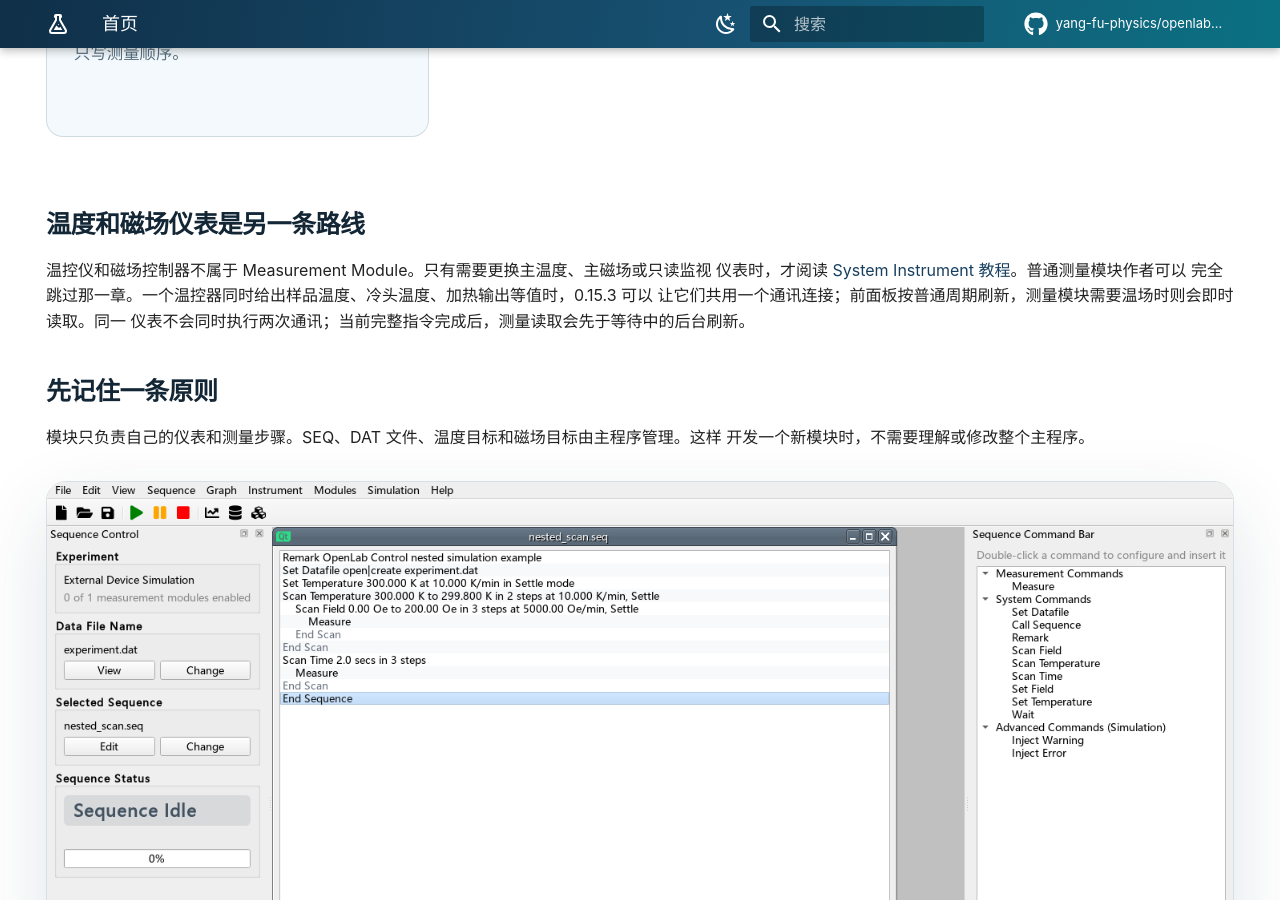
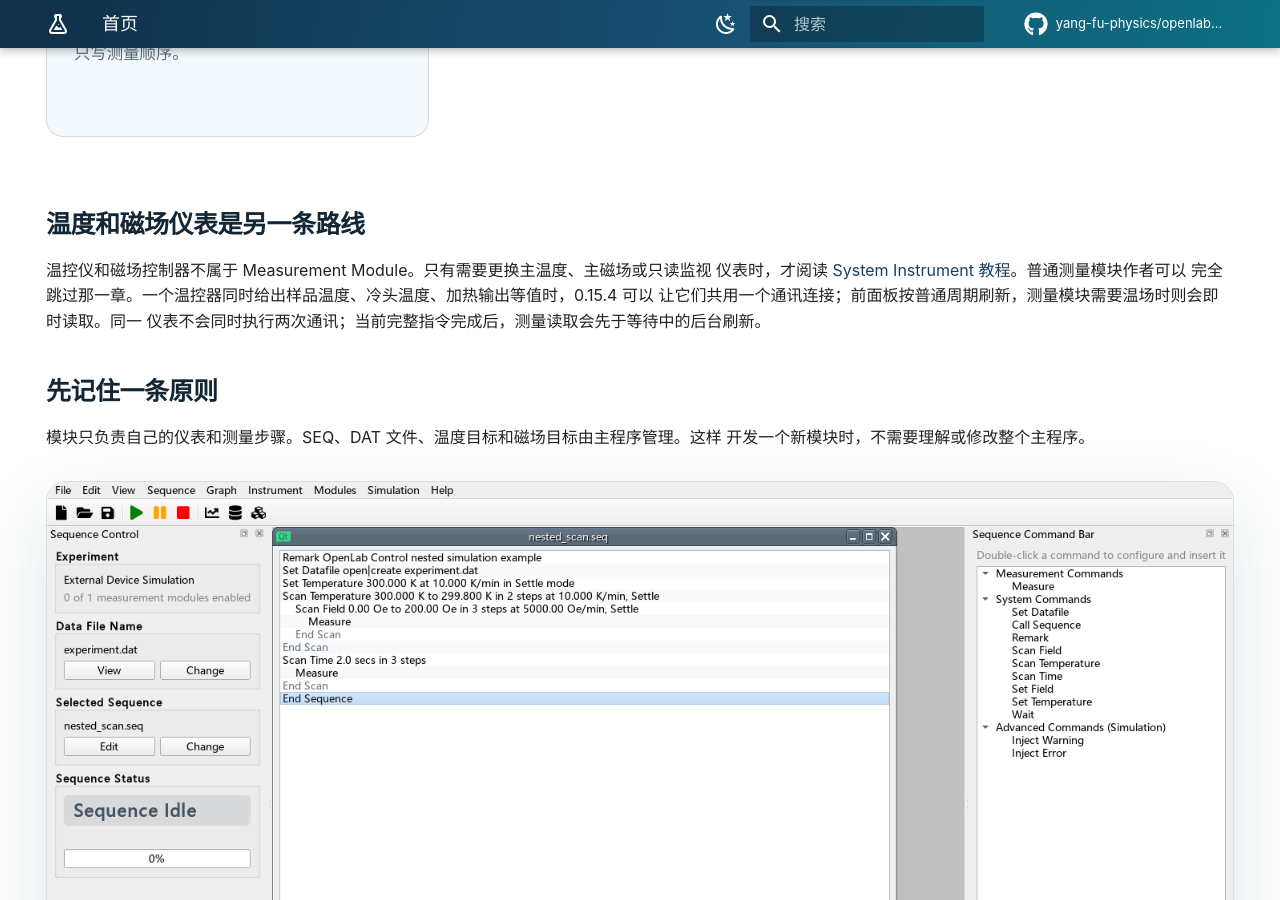
Before and after one commit to yang-fu-physics/openlab-control, an MkDocs documentation site: the page built from docs/index.md, in a window 1280 px wide and 900 px high, scrolled down 1569 px. Built offline with MkDocs 1.6.1 and Material for MkDocs 9.7.7, drawn with Linux system fonts in a browser that asks for light colours; comment, search, counter and statistics services are not loaded; some of the changed text lies outside the part shown.

Commit message:
chore: prepare v0.15.4

```diff
--- a/docs/index.md
+++ b/docs/index.md
@@ -6,7 +6,7 @@
 
 <section class="olc-hero">
   <div>
-    <div class="olc-eyebrow">OpenLab Control 0.15.3 · 中文教程</div>
+    <div class="olc-eyebrow">OpenLab Control 0.15.4 · 中文教程</div>
     <h1>先做出一个能测量的模块，再慢慢增加功能。</h1>
     <p class="olc-hero-copy">
       不需要先读懂整个程序。你可以复制一个不连接仪表的四通道例子，运行成功后，再加入
@@ -83,7 +83,7 @@
 
 温控仪和磁场控制器不属于 Measurement Module。只有需要更换主温度、主磁场或只读监视
 仪表时，才阅读 [System Instrument 教程](development/system-instrument.md)。普通测量模块作者可以
-完全跳过那一章。一个温控器同时给出样品温度、冷头温度、加热输出等值时，0.15.3 可以
+完全跳过那一章。一个温控器同时给出样品温度、冷头温度、加热输出等值时，0.15.4 可以
 让它们共用一个通讯连接；前面板按普通周期刷新，测量模块需要温场时则会即时读取。同一
 仪表不会同时执行两次通讯；当前完整指令完成后，测量读取会先于等待中的后台刷新。
 
--- a/pyproject.toml
+++ b/pyproject.toml
@@ -4,7 +4,7 @@
 
 [project]
 name = "openlab-control"
-version = "0.15.3"
+version = "0.15.4"
 description = "Low-temperature, magnetic-field and modular measurement control framework"
 readme = "README.md"
 requires-python = ">=3.11"
--- a/src/labcontrol/__init__.py
+++ b/src/labcontrol/__init__.py
@@ -5,4 +5,4 @@
 保持一致。
 """
 
-__version__ = "0.15.3"
+__version__ = "0.15.4"
```
Also changed, not shown: CHANGELOG.md (+10 -0 lines), README.md (+1 -1 lines), docs/ARCHITECTURE.md (+2 -2 lines), docs/DAT_FORMAT.md (+1 -1 lines), docs/getting-started/source.md (+1 -1 lines), docs/getting-started/windows.md (+5 -5 lines).
